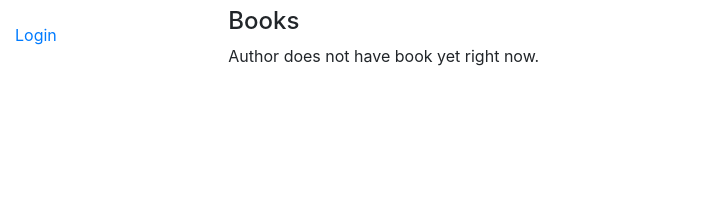
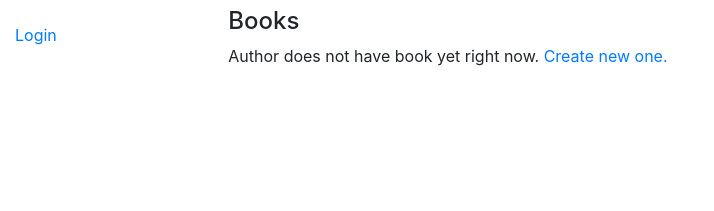
Before and after one commit to chitkokooo/LocalLibrary, a Django app: template locallibrary/catalog/templates/catalog/author_detail.html in a window 1280 px wide. Shown: the part 89-300 px from the top of the page, without its empty margins (0-714 px from the left). Run offline with Django 3.2, Linux system fonts and the light colour scheme; the template is opened without the code that fills it, so the values that code supplies are empty; some libraries are stand-ins or nearby versions.

Commit message:
add create new one link

```diff
--- a/locallibrary/catalog/templates/catalog/author_detail.html
+++ b/locallibrary/catalog/templates/catalog/author_detail.html
@@ -13,6 +13,6 @@
 		<p>{{ book.summary }}</p>
 	{% endfor %}
 {% else %}
-	<p>Author does not have book yet right now.</p>
+	<p>Author does not have book yet right now.<a href="{% url 'book_create' %}"> Create new one.</a></p>
 {% endif %}
 {% endblock %}
```
